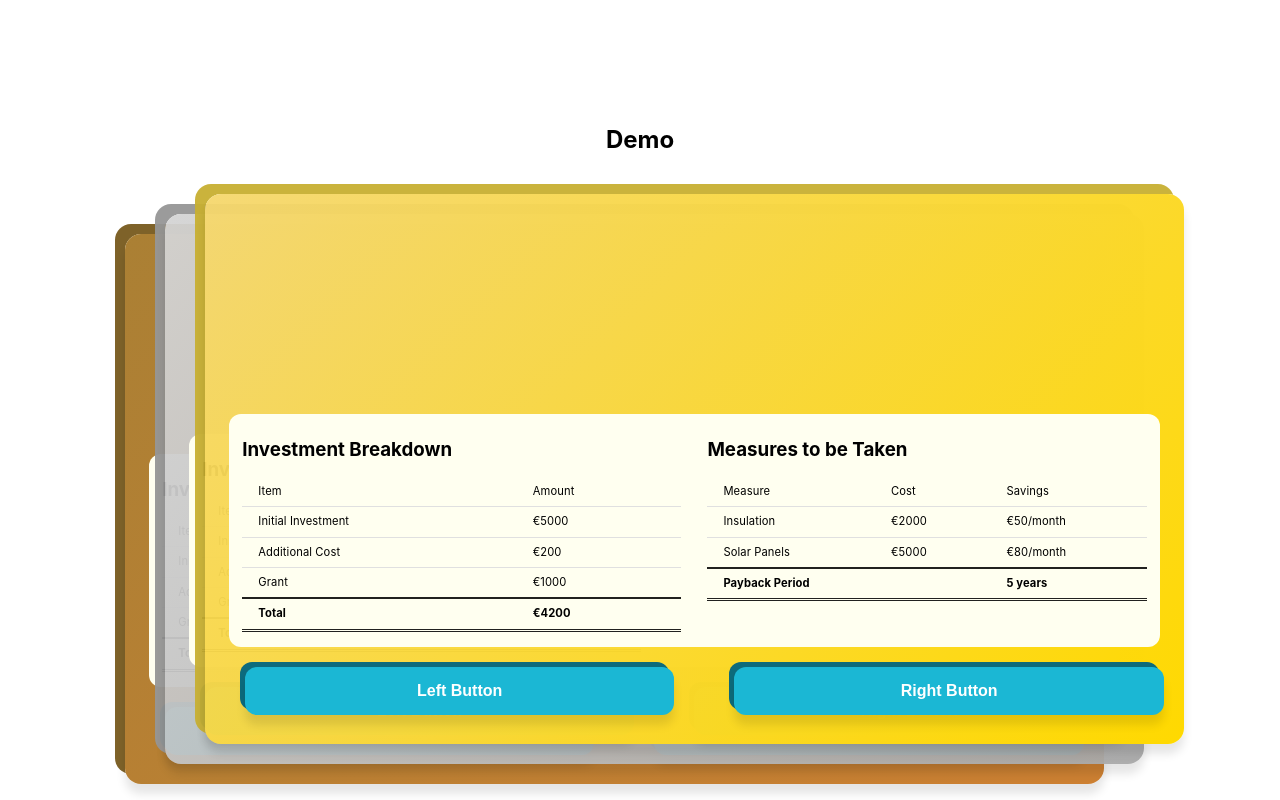
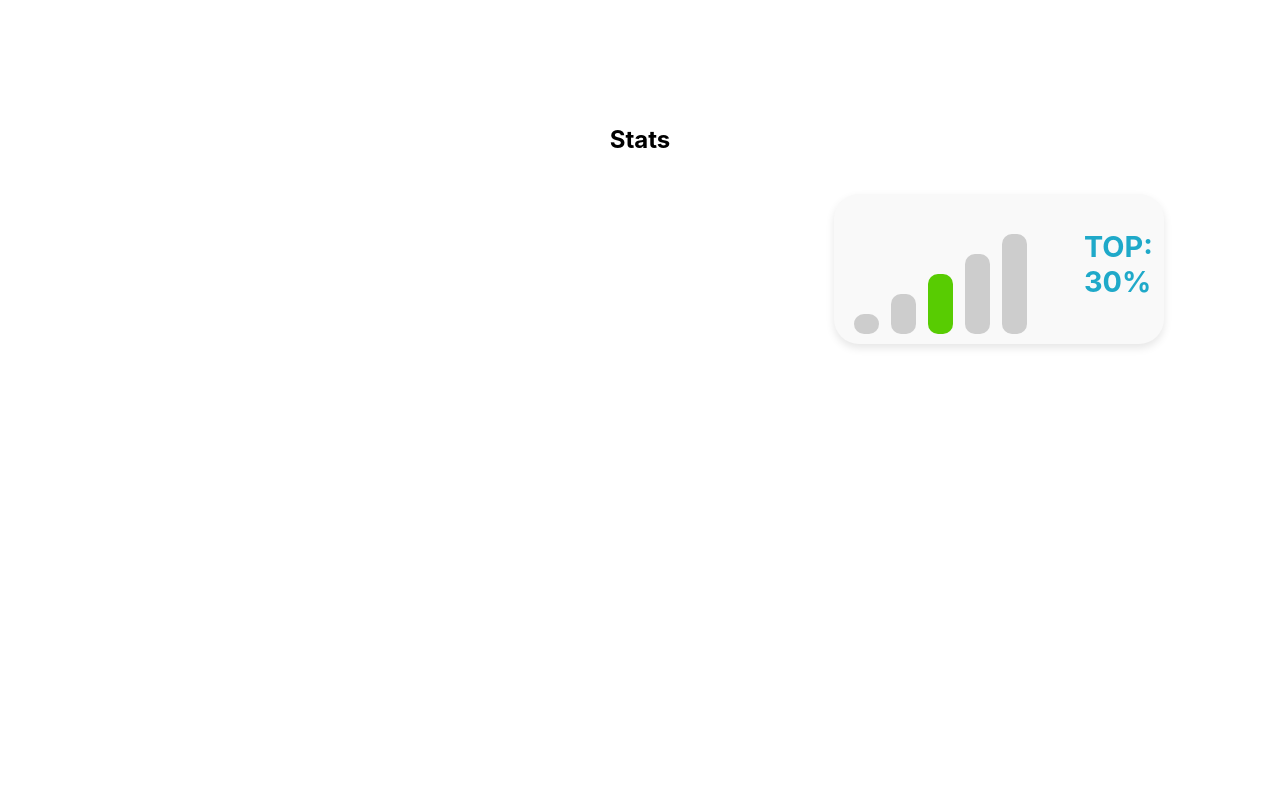
Before and after one commit to leothesouthafrican/luminlab-components, a React (Create React App) app: page / in a window 1280 px wide. Shown: the part 1460-2260 px from the top of the page. Built offline with nearby package versions, Linux system fonts and the light colour scheme.

Commit message:
add stats

```diff
--- a/src/App.js
+++ b/src/App.js
@@ -3,6 +3,7 @@ import './App.css';
 import ButtonComponent from './components/ButtonComponent';
 import FloatingCardComponent from './components/FloatingCardComponent';
 import IvoryCardTable from './components/IvoryCardTable';  // <-- Import the new component
+import StatsCard from './components/StatsCard';  // Import the new component
 
 function App() {
   const [topCard, setTopCard] = useState('gold');
@@ -62,19 +63,26 @@ function App() {
           <IvoryCardTable retrofitMeasures={retrofitMeasures} />
         </div>
       </div>
-
       <div className="section">
+        <h2>Stats</h2>
+        <div className="card-container">
+          <StatsCard berRating={3} />
+        </div>
+      </div>
+{/* Demo Section */}
+<div className="section">
   <h2>Demo</h2>
   <div className="card-container">
-    {cardColors.map((color) => (
+    {cardColors.map((color, index) => (
       <FloatingCardComponent
         key={color}
         color={color}
         onClick={handleCardClick}
         style={cardStyle(color)}
         showButtons={true}
-        retrofitMeasures={retrofitMeasures}  // Pass the retrofitMeasures data to FloatingCardComponent
-        isDemo={true} // Add this line to identify it's a Demo table
+        retrofitMeasures={retrofitMeasures}
+        isDemo={true}
+        showStatsCard={true}  // Show StatsCard for all cards in the demo section
       />
     ))}
   </div>
--- a/src/components/FloatingCardComponent.js
+++ b/src/components/FloatingCardComponent.js
@@ -4,21 +4,28 @@ import React from 'react';
 import './FloatingCardComponent.css';
 import ButtonComponent from './ButtonComponent';
 import IvoryCardTable from './IvoryCardTable';  // <-- Import the IvoryCardTable component
+import StatsCard from './StatsCard';  // Import the new component
 
-const FloatingCardComponent = ({ color, onClick, style, showButtons, retrofitMeasures }) => {
+const FloatingCardComponent = ({ color, onClick, style, showButtons, retrofitMeasures, showStatsCard }) => {
   return (
     <div
       className={`floating-card ${color}`}
       onClick={() => onClick(color)}
       style={style}
     >
+      {/* Conditional rendering for StatsCard */}
+      {showStatsCard && (
+        <div className="stats-card-position">
+          <StatsCard berRating={3} />
+        </div>
+      )}
       {/* Place Investment Table here if showButtons is true */}
       <div className="content-container">
         {showButtons && <IvoryCardTable retrofitMeasures={retrofitMeasures} />}
         {showButtons && (
           <div className="card-button-container">
-            <ButtonComponent label="Left Button" className="left-button" />
-            <ButtonComponent label="Right Button" className="right-button" />
+            <ButtonComponent label="Share" className="left-button" />
+            <ButtonComponent label="PRO Mode" className="right-button" />
           </div>
         )}
       </div>
--- /dev/null
+++ b/src/components/StatsCard.css
@@ -0,0 +1,52 @@
+.stats-card {
+    display: flex;
+    top: 20px;
+    right: 20px;
+    z-index: 5; /* Above all other contents */
+    position: absolute;
+    justify-content: space-between;
+    background-color: #F9F9F9; /* Light gray background for the card */
+    padding: 10px;
+    padding-top: 0;
+    width: 300px;
+    height: 140px;
+    border-radius: 25px;  /* Rounded corners */
+    box-shadow: 0 4px 8px rgba(0,0,0,0.1); /* Soft shadow */
+    padding-left: 20px;
+  }
+
+  .rectangle-container {
+    display: flex;
+    align-items: flex-end;
+    width: 90%;  /* Increased width */
+  }
+
+  .rectangle {
+    width: 25px;  /* Increased width */
+    background-color: #CDCDCD;  /* Gray */
+    margin-right: 12px;  /* Increased margin */
+    border-radius: 10px;  /* Rounded corners */
+    transition: background-color 0.3s ease; /* Smooth transition for active state */
+  }
+
+.rectangle.active {
+    background-color: #58CC02; /* Duolingo green */
+  }
+
+  .percentage-container {
+    width: 20%;  /* Reduced width */
+    display: flex;
+    align-items: center;
+    justify-content: left;
+    font-size: 1.8em;
+    font-weight: bold;  /* Bold font */
+    color: rgb(31, 169, 201);  /* Duolingo text color */
+    padding-right: 10px;  /* Added padding */
+  }
+
+  .stats-card-position {
+    position: absolute;
+    top: 10px;
+    right: 10px;
+    z-index: 5; /* Above all other contents */
+  }
--- /dev/null
+++ b/src/components/StatsCard.js
@@ -0,0 +1,29 @@
+import React from 'react';
+import './StatsCard.css';
+
+const StatsCard = ({ berRating }) => {
+  // Array of rectangles (for simplicity, we assume 5)
+  const rectangles = Array.from({ length: 5 }, (_, index) => index + 1);
+
+  // Calculate the 'TOP' percentage (dummy calculation for the demo)
+  const topPercentage = berRating * 10;
+
+  return (
+    <div className="stats-card">
+      <div className="rectangle-container">
+        {rectangles.map((height, index) => (
+          <div
+            key={index}
+            className={`rectangle ${berRating === index + 1 ? 'active' : ''}`}
+            style={{ height: `${height * 20}px` }}
+          ></div>
+        ))}
+      </div>
+      <div className="percentage-container">
+        TOP: {topPercentage}%
+      </div>
+    </div>
+  );
+};
+
+export default StatsCard;
```
